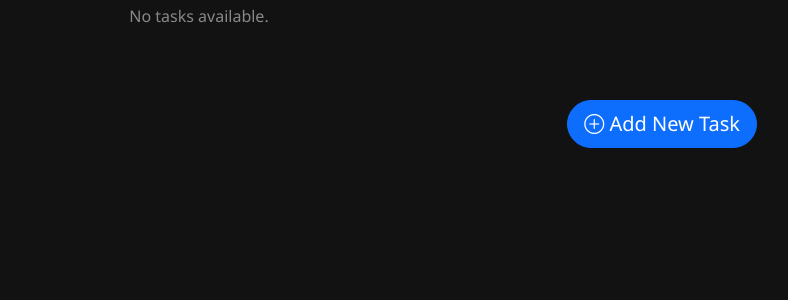
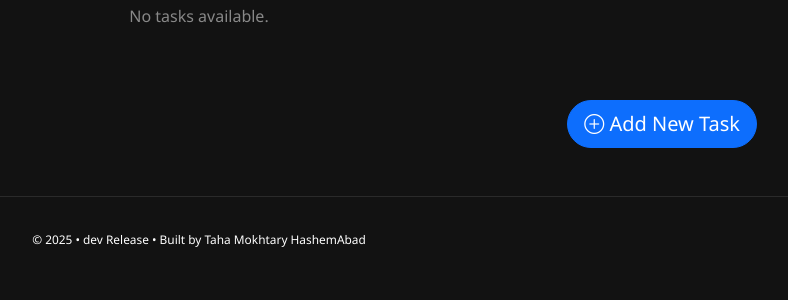
Before and after one commit to thmkhtry490/Tatodo, a Django app: page / in a window 1280 px wide. Shown: the part 180-480 px from the top of the page, without its empty margins (441-1229 px from the left). Run offline with Django 5.2, Linux system fonts and the light colour scheme; data that the repository does not hold is empty.

Commit message:
add footer to pages have version and copyright

```diff
--- a/mytodolist/settings.py
+++ b/mytodolist/settings.py
@@ -63,6 +63,7 @@ TEMPLATES = [
                 'django.template.context_processors.request',
                 'django.contrib.auth.context_processors.auth',
                 'django.contrib.messages.context_processors.messages',
+                'taskmgr.contextprocessor.version',
             ],
         },
     },
--- /dev/null
+++ b/taskmgr/contextprocessor.py
@@ -0,0 +1,3 @@
+from . import __version__
+def version(request):
+    return {"version" : __version__}
--- a/taskmgr/templates/index.html
+++ b/taskmgr/templates/index.html
@@ -41,7 +41,13 @@
       color: #888;
       padding: 2rem;
     }
-  </style>
+  .app-footer {
+    font-size: 0.85rem;
+    color: #888;
+    padding: 2rem 0 0;
+    border-top: 1px solid #2a2a2a;
+  }
+</style>
 </head>
 <body>
   <div class="container">
@@ -80,5 +86,8 @@
       </a>
     </div>
   </div>
+  <footer class="app-footer text-center text-muted mt-5">
+    <small style="color:white;">&copy; {% now "Y" %} • {{ version }} Release • Built by Taha Mokhtary HashemAbad</small>
+  </footer>
 </body>
 </html>
```
Also changed, not shown: taskmgr/templates/taskdetail.html (+9 -0 lines), taskmgr/templates/taskform.html (+10 -0 lines).
